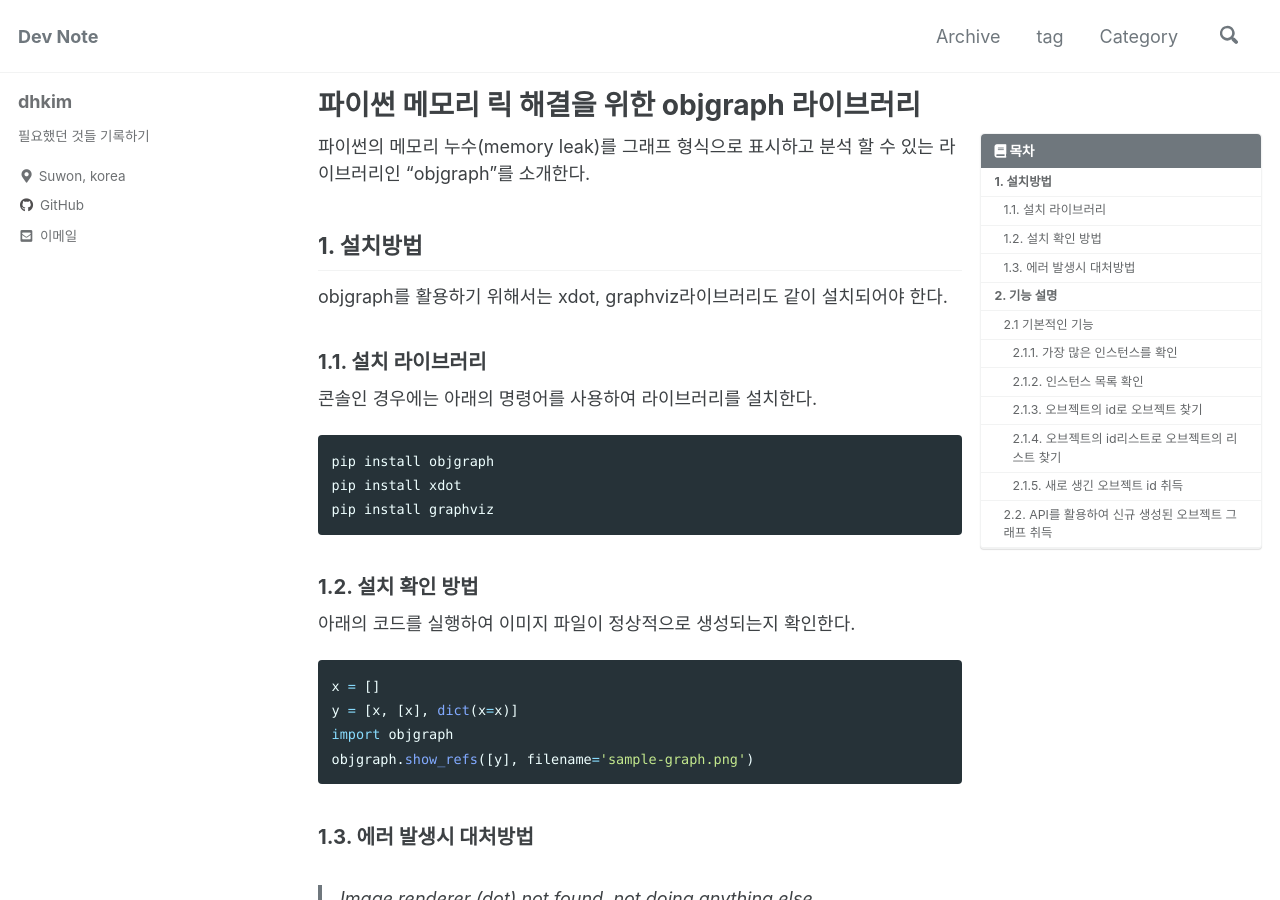
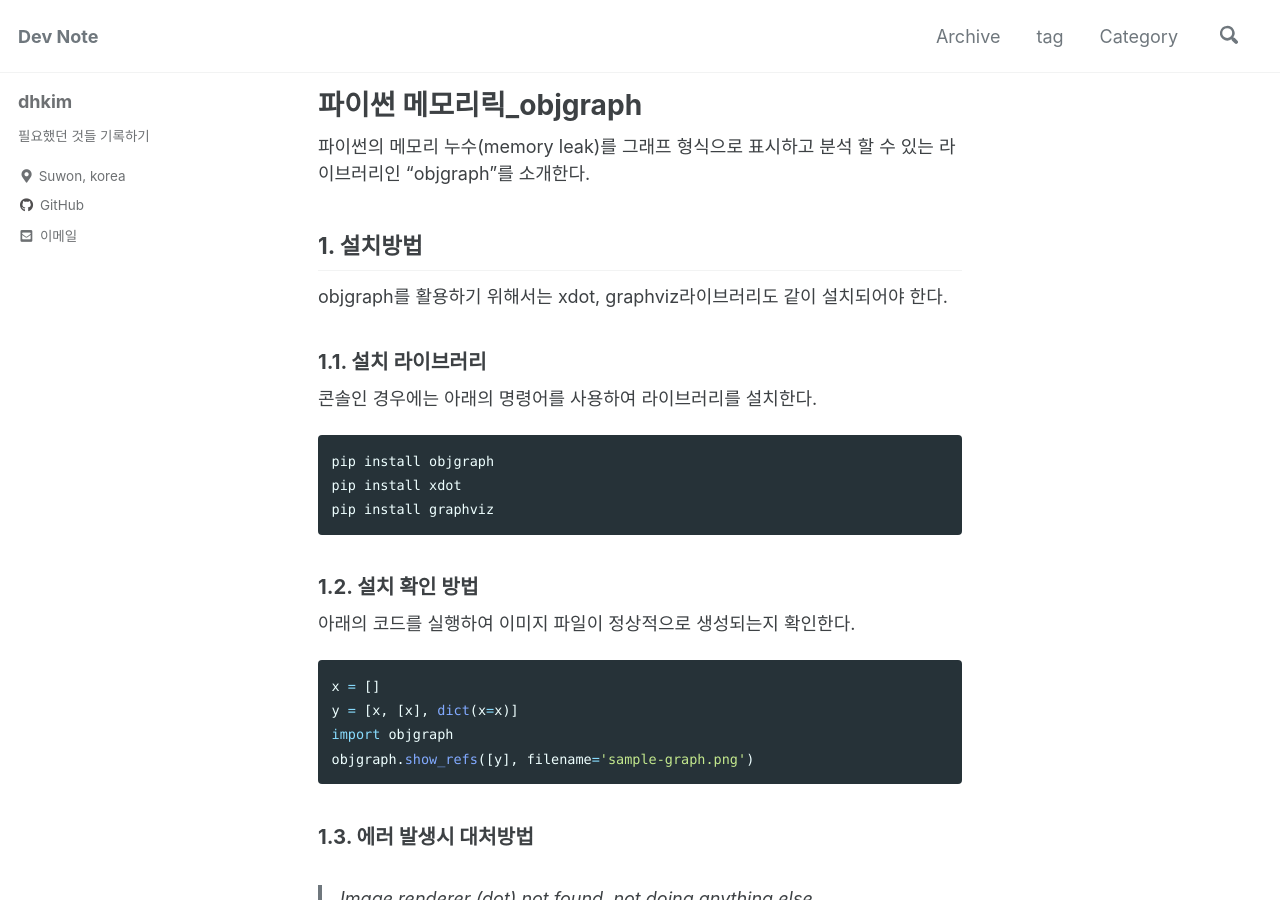
Before and after one commit to DonghyunA/DonghyunA.github.io, a Jekyll site: the page built from _posts/Python/2021-03-05-파이썬 메모리릭_objgraph.md, in a window 1280 px wide and 900 px high. Built offline with Jekyll 4.4.1, drawn with Linux system fonts in a browser that asks for light colours; cached includes are drawn as plain includes; comment, search, counter and statistics services are not loaded; some of the changed text lies outside the part shown.

````diff
--- a/_posts/Python/2021-03-05-파이썬 메모리릭_objgraph.md
+++ b/_posts/Python/2021-03-05-파이썬 메모리릭_objgraph.md
@@ -1,12 +1,4 @@
----
-title: 파이썬 메모리 릭 해결을 위한 objgraph 라이브러리
-category: Python
-tags: [Python, memory leak, objgraph]
-toc: true
-toc_label: "목차"
-toc_icon: "book"
-toc_sticky: true
----
+
 
 파이썬의 메모리 누수(memory leak)를 그래프 형식으로 표시하고 분석 할 수 있는 라이브러리인 "objgraph"를 소개한다.
 
@@ -49,6 +41,8 @@ objgraph모듈은 모듈명 의미 그대로 오브젝트들의 그래프를 표
 
 #### 2.1.1. 가장 많은 인스턴스를 확인
 > `show_most_common_types(limit = '보여줄 인스턴수 개수')`
+
+
 ``` python
 >>> show_most_common_types(limit =10)
 function                   2118
@@ -66,6 +60,8 @@ type                       188
 상기의 인스턴스 중 상세히 보고 싶은 인스턴스가 있다면 아래의 함수를 활용한다. 리턴값은 오브젝트들의 리스트이다.
 예로 'type'의 인스턴스를 확인해본다.
 > `objgraph.by_type('인스턴스')`
+
+
 ```python
 >>> objgraph.by_type('type')
 [
@@ -76,6 +72,8 @@ type                       188
 #### 2.1.3. 오브젝트의 id로 오브젝트 찾기
 오브젝트의 id를 알고 있다면 오브젝트를 특정할 수 있다.
 > `objgraph.at(오브젝트 id)`
+
+
 ```python
 x = []
 y = [x, [x], dict(x=x)]
@@ -95,6 +93,8 @@ objgraph.show_refs([y], filename='sample-graph.png')
 #### 2.1.4. 오브젝트의 id리스트로 오브젝트의 리스트 찾기
 많은 양의 id리스트를 가지며 매칭되는 오브젝트를 얻을 때 사용한다.
 > `objgraph.at_addrs(오브젝트 id리스트)`
+
+
 ```python
 x = []
 y = [x, [x], dict(x=x)]
````
